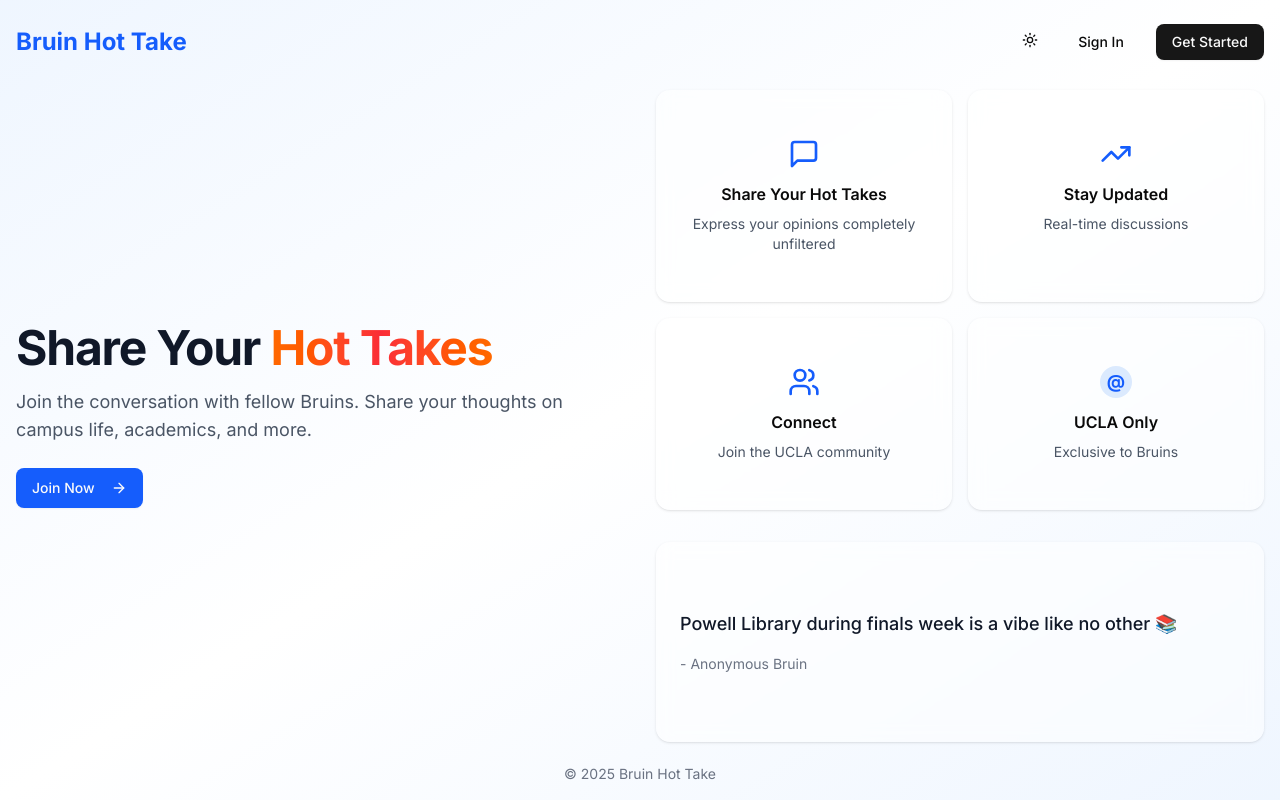
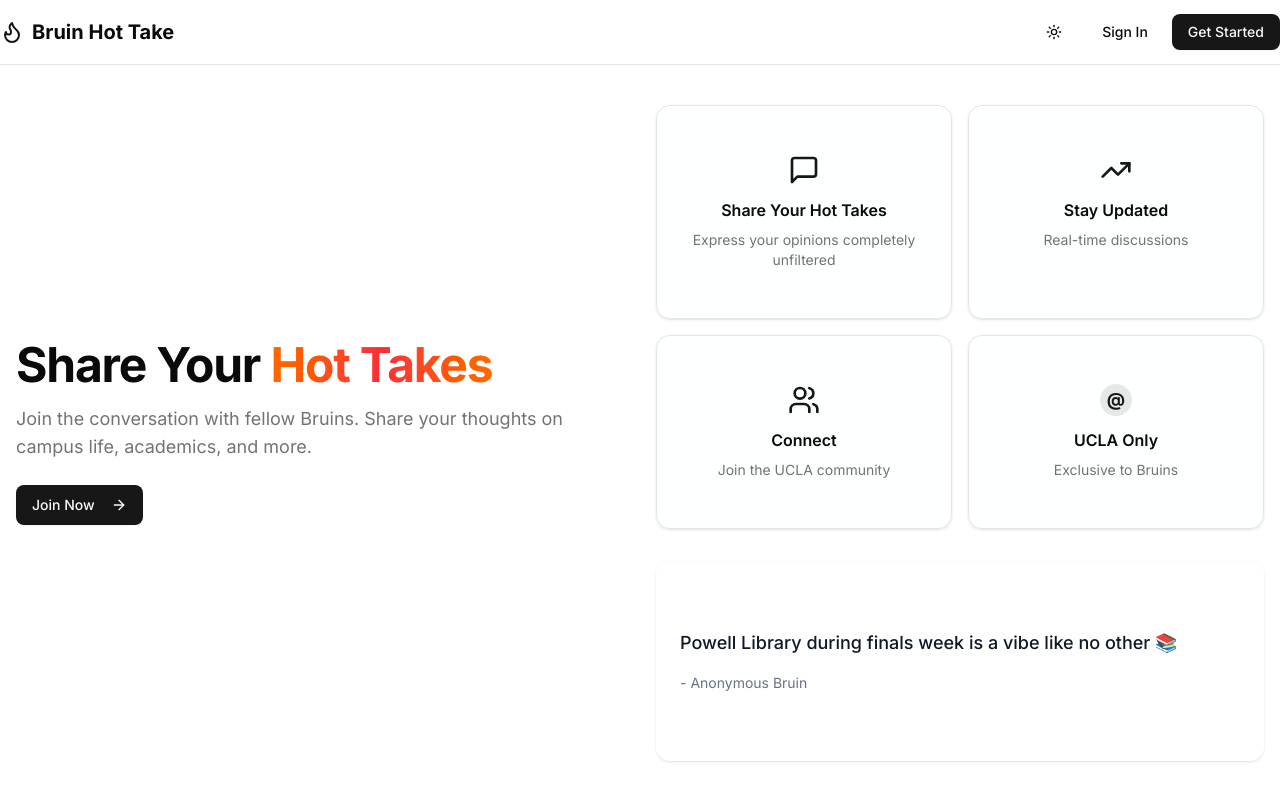
Before and after one commit to Prof-Rosario-UCLA/team32, a Next.js app in the folder frontend/: page / in a window 1280 px wide. Built offline with nearby package versions, Linux system fonts and the light colour scheme; no server answers.

Commit message:
[feat] navbar automatic update after login

```diff
--- a/frontend/src/app/(auth)/login/page.tsx
+++ b/frontend/src/app/(auth)/login/page.tsx
@@ -1,34 +1,22 @@
 'use client';
 
 import { LoginForm } from "@/components/login-form"
-import { useRouter } from "next/navigation";
+import { useAuth } from "@/contexts/auth-context";
 import { toast, Toaster } from "sonner";
 
 export default function Page() {
-  const router = useRouter();
+  const { login } = useAuth();
 
   const handleLogin = async (data: { email: string; password: string }) => {
     try {
-      const res = await fetch("http://localhost:3001/api/users/login", {
-        method: "POST",
-        credentials: 'include',
-        headers: {
-          "Content-Type": "application/json",
-        },
-        body: JSON.stringify(data),
-      });
-
-      if (!res.ok) {
-        const error = await res.json();
-        toast.error(error.message || "Login failed");
-        return;
+      await login(data.email, data.password);
+      toast.success("Login successful!");
+    } catch (error) {
+      if (error instanceof Error) {
+        toast.error(error.message);
+      } else {
+        toast.error("Login failed. Please check your credentials.");
       }
-
-      toast.success("Login successful!");
-      router.push("/");
-    } catch (err) {
-      console.error("Something went wrong:", err);
-      toast.error("An unexpected error occurred");
     }
   };
 
--- a/frontend/src/app/(auth)/signup/page.tsx
+++ b/frontend/src/app/(auth)/signup/page.tsx
@@ -1,34 +1,22 @@
 'use client';
 
 import { SignupForm } from "@/components/signup-form"
-import { useRouter } from "next/navigation";
+import { useAuth } from "@/contexts/auth-context";
 import { toast, Toaster } from "sonner";
 
 export default function Page() {
-  const router = useRouter();
+  const { signup } = useAuth();
 
   const handleSignup = async (data: { email: string; password: string }) => {
     try {
-      const res = await fetch("http://localhost:3001/api/users/register", {
-        method: "POST",
-        credentials: "include",
-        headers: {
-          "Content-Type": "application/json",
-        },
-        body: JSON.stringify(data),
-      });
-
-      if (!res.ok) {
-        const error = await res.json();
-        toast.error(error.message || "Signup failed");
-        return;
+      await signup(data.email, data.password);
+      toast.success("Account created successfully!");
+    } catch (error) {
+      if (error instanceof Error) {
+        toast.error(error.message);
+      } else {
+        toast.error("Signup failed. Please try again.");
       }
-
-      toast.success("Account created successfully!");
-      router.push("/");
-    } catch (err) {
-      console.error("Something went wrong:", err);
-      toast.error("An unexpected error occurred");
     }
   };
 
--- a/frontend/src/app/page.tsx
+++ b/frontend/src/app/page.tsx
@@ -5,69 +5,48 @@
 import { ArrowRight, MessageSquare, TrendingUp, Users } from "lucide-react";
 import Link from "next/link";
 import { useAuth } from "@/contexts/auth-context";
-import { UserAvatar } from "@/components/user-avatar";
 import { PreviewCard } from "@/components/preview-card";
-import { Showcase } from "@/components/showcase";
-import { ThemeToggle } from "@/components/theme-toggle";
+import { NavBar } from "@/components/nav-bar";
+import { useRouter } from "next/navigation";
 
 export default function Home() {
   const { user, loading } = useAuth();
+  const router = useRouter();
+
+  // If authenticated, redirect to home page
+  if (user) {
+    router.push('/home');
+    return null;
+  }
 
   return (
-    <main className="h-screen w-full overflow-hidden bg-gradient-to-br from-blue-50 via-white to-blue-50 dark:from-gray-950 dark:via-gray-900 dark:to-gray-950">
-      <div className="container mx-auto flex h-full flex-col px-4">
-        {/* Header */}
-        <header className="flex items-center justify-between py-6">
-          <div className="flex items-center gap-2">
-            <span className="text-2xl font-bold text-blue-600 dark:text-blue-400">Bruin Hot Take</span>
-          </div>
-          <div className="flex gap-4">
-            <ThemeToggle />
-            {loading ? (
-              <div className="h-8 w-8 animate-pulse rounded-full bg-gray-200 dark:bg-gray-700" />
-            ) : user ? (
-              <UserAvatar user={user} />
-            ) : (
-              <>
-                <Button asChild variant="ghost">
-                  <Link href="/login">Sign In</Link>
-                </Button>
-                <Button asChild>
-                  <Link href="/signup">Get Started</Link>
-                </Button>
-              </>
-            )}
-          </div>
-        </header>
-
+    <div className="min-h-screen bg-background">
+      <NavBar />
+      <main className="container mx-auto flex h-[calc(100vh-4rem)] flex-col px-4">
         {/* Main Content */}
         <div className="flex flex-1 items-center">
           {loading ? (
             <div className="w-full animate-pulse space-y-4">
-              <div className="h-8 w-3/4 rounded bg-gray-200 dark:bg-gray-700" />
-              <div className="h-4 w-1/2 rounded bg-gray-200 dark:bg-gray-700" />
-            </div>
-          ) : user ? (
-            <div className="w-full">
-              <Showcase />
+              <div className="h-8 w-3/4 rounded bg-muted" />
+              <div className="h-4 w-1/2 rounded bg-muted" />
             </div>
           ) : (
             <div className="grid w-full gap-8 md:grid-cols-2">
               {/* Left Column - Hero */}
               <div className="flex flex-col justify-center space-y-6">
                 <div>
-                  <h2 className="mb-4 text-4xl font-bold tracking-tight text-gray-900 dark:text-gray-100 sm:text-5xl">
+                  <h2 className="mb-4 text-4xl font-bold tracking-tight text-foreground sm:text-5xl">
                     Share Your{" "}
                     <span className="bg-gradient-to-r from-orange-500 via-red-500 to-orange-500 bg-clip-text text-transparent">
                       Hot Takes
                     </span>
                   </h2>
-                  <p className="text-lg text-gray-600 dark:text-gray-400">
+                  <p className="text-lg text-muted-foreground">
                     Join the conversation with fellow Bruins. Share your thoughts on campus life, academics, and more.
                   </p>
                 </div>
                 <div className="flex gap-4">
-                  <Button asChild size="lg" className="bg-blue-600 hover:bg-blue-700 dark:bg-blue-500 dark:hover:bg-blue-600">
+                  <Button asChild size="lg">
                     <Link href="/signup">
                       Join Now <ArrowRight className="ml-2 h-4 w-4" />
                     </Link>
@@ -80,37 +59,37 @@
                 {/* 2x2 Feature Cards */}
                 <div className="grid grid-cols-2 gap-4">
                   {/* Repeat Card 4 times */}
-                  <Card className="border-none bg-white/50 backdrop-blur-sm dark:bg-gray-800/50">
+                  <Card className="bg-card/50 backdrop-blur">
                     <CardContent className="flex flex-col items-center justify-center p-6 text-center">
-                      <MessageSquare className="mb-3 h-8 w-8 text-blue-600 dark:text-blue-400" />
+                      <MessageSquare className="mb-3 h-8 w-8 text-primary" />
                       <h3 className="mb-2 font-semibold">Share Your Hot Takes</h3>
-                      <p className="text-sm text-gray-600 dark:text-gray-400">Express your opinions completely unfiltered</p>
+                      <p className="text-sm text-muted-foreground">Express your opinions completely unfiltered</p>
                     </CardContent>
                   </Card>
 
-                  <Card className="border-none bg-white/50 backdrop-blur-sm dark:bg-gray-800/50">
+                  <Card className="bg-card/50 backdrop-blur">
                     <CardContent className="flex flex-col items-center justify-center p-6 text-center">
-                      <TrendingUp className="mb-3 h-8 w-8 text-blue-600 dark:text-blue-400" />
+                      <TrendingUp className="mb-3 h-8 w-8 text-primary" />
                       <h3 className="mb-2 font-semibold">Stay Updated</h3>
-                      <p className="text-sm text-gray-600 dark:text-gray-400">Real-time discussions</p>
+                      <p className="text-sm text-muted-foreground">Real-time discussions</p>
                     </CardContent>
                   </Card>
 
-                  <Card className="border-none bg-white/50 backdrop-blur-sm dark:bg-gray-800/50">
+                  <Card className="bg-card/50 backdrop-blur">
                     <CardContent className="flex flex-col items-center justify-center p-6 text-center">
-                      <Users className="mb-3 h-8 w-8 text-blue-600 dark:text-blue-400" />
+                      <Users className="mb-3 h-8 w-8 text-primary" />
                       <h3 className="mb-2 font-semibold">Connect</h3>
-                      <p className="text-sm text-gray-600 dark:text-gray-400">Join the UCLA community</p>
+                      <p className="text-sm text-muted-foreground">Join the UCLA community</p>
                     </CardContent>
                   </Card>
 
-                  <Card className="border-none bg-white/50 backdrop-blur-sm dark:bg-gray-800/50">
+                  <Card className="bg-card/50 backdrop-blur">
                     <CardContent className="flex flex-col items-center justify-center p-6 text-center">
-                      <div className="mb-3 flex h-8 w-8 items-center justify-center rounded-full bg-blue-100 dark:bg-blue-900">
-                        <span className="text-lg font-bold text-blue-600 dark:text-blue-400">@</span>
+                      <div className="mb-3 flex h-8 w-8 items-center justify-center rounded-full bg-primary/10">
+                        <span className="text-lg font-bold text-primary">@</span>
                       </div>
                       <h3 className="mb-2 font-semibold">UCLA Only</h3>
-                      <p className="text-sm text-gray-600 dark:text-gray-400">Exclusive to Bruins</p>
+                      <p className="text-sm text-muted-foreground">Exclusive to Bruins</p>
                     </CardContent>
                   </Card>
                 </div>
@@ -123,12 +102,7 @@
             </div>
           )}
         </div>
-
-        {/* Footer */}
-        <footer className="py-4 text-center text-sm text-gray-500 dark:text-gray-400">
-          © 2025 Bruin Hot Take
-        </footer>
-      </div>
-    </main>
+      </main>
+    </div>
   );
 }
--- /dev/null
+++ b/frontend/src/components/nav-bar.tsx
@@ -0,0 +1,48 @@
+'use client';
+
+import { Button } from "@/components/ui/button";
+import { ThemeToggle } from "@/components/theme-toggle";
+import { UserAvatar } from "@/components/user-avatar";
+import { useAuth } from "@/contexts/auth-context";
+import { Flame } from "lucide-react";
+import Link from "next/link";
+
+export function NavBar() {
+  const { user, loading } = useAuth();
+
+  return (
+    <header className="border-b bg-background/95 backdrop-blur supports-[backdrop-filter]:bg-background/60">
+      <div className="container flex h-16 items-center">
+        {/* Logo on the left */}
+        <div className="flex items-center gap-2">
+          <Link href="/home" className="flex items-center gap-2">
+            <Flame className="h-6 w-6 text-primary" />
+            <span className="text-xl font-bold">Bruin Hot Take</span>
+          </Link>
+        </div>
+
+        {/* Spacer pushes next items to the right */}
+        <div className="flex-1" />
+
+        {/* Right side: ThemeToggle + Auth */}
+        <div className="flex items-center gap-4">
+          <ThemeToggle />
+          {loading ? (
+            <div className="h-8 w-8 animate-pulse rounded-full bg-muted" />
+          ) : user ? (
+            <UserAvatar user={user} />
+          ) : (
+            <div className="flex items-center gap-2">
+              <Button variant="ghost" asChild>
+                <Link href="/login">Sign In</Link>
+              </Button>
+              <Button asChild>
+                <Link href="/signup">Get Started</Link>
+              </Button>
+            </div>
+          )}
+        </div>
+      </div>
+    </header>
+  );
+}
--- a/frontend/src/components/preview-card.tsx
+++ b/frontend/src/components/preview-card.tsx
@@ -36,8 +36,8 @@
       setTimeout(() => {
         setCurrentPostIndex((prev) => (prev + 1) % previewPosts.length);
         setIsVisible(true);
-      }, 500); // Half of the transition time
-    }, 3000); // Show each post for 3 seconds
+      }, 500);
+    }, 3000);
 
     return () => clearInterval(interval);
   }, []);
--- a/frontend/src/contexts/auth-context.tsx
+++ b/frontend/src/contexts/auth-context.tsx
@@ -11,6 +11,8 @@
   user: User | null;
   loading: boolean;
   checkAuth: () => Promise<void>;
+  login: (email: string, password: string) => Promise<void>;
+  signup: (email: string, password: string) => Promise<void>;
   logout: () => Promise<void>;
 }
 
@@ -41,6 +43,60 @@
     }
   };
 
+  const login = async (email: string, password: string) => {
+    try {
+      setLoading(true);
+      const response = await fetch('http://localhost:3001/api/users/login', {
+        method: 'POST',
+        headers: {
+          'Content-Type': 'application/json',
+        },
+        body: JSON.stringify({ email, password }),
+        credentials: 'include',
+      });
+
+      if (!response.ok) {
+        const error = await response.json();
+        throw new Error(error.message || 'Login failed');
+      }
+
+      await checkAuth();
+      router.push('/home');
+    } catch (error) {
+      setUser(null);
+      throw error;
+    } finally {
+      setLoading(false);
+    }
+  };
+
+  const signup = async (email: string, password: string) => {
+    try {
+      setLoading(true);
+      const response = await fetch('http://localhost:3001/api/users/register', {
+        method: 'POST',
+        headers: {
+          'Content-Type': 'application/json',
+        },
+        body: JSON.stringify({ email, password }),
+        credentials: 'include',
+      });
+
+      if (!response.ok) {
+        const error = await response.json();
+        throw new Error(error.message || 'Signup failed');
+      }
+
+      await checkAuth();
+      router.push('/home');
+    } catch (error) {
+      setUser(null);
+      throw error;
+    } finally {
+      setLoading(false);
+    }
+  };
+
   const logout = async () => {
     try {
       await fetch('http://localhost:3001/api/users/logout', {
@@ -59,7 +115,7 @@
   }, []);
 
   return (
-    <AuthContext.Provider value={{ user, loading, checkAuth, logout }}>
+    <AuthContext.Provider value={{ user, loading, checkAuth, login, signup, logout }}>
       {children}
     </AuthContext.Provider>
   );
```
Also changed, not shown: frontend/src/app/home/page.tsx (added, +21 -0 lines).
